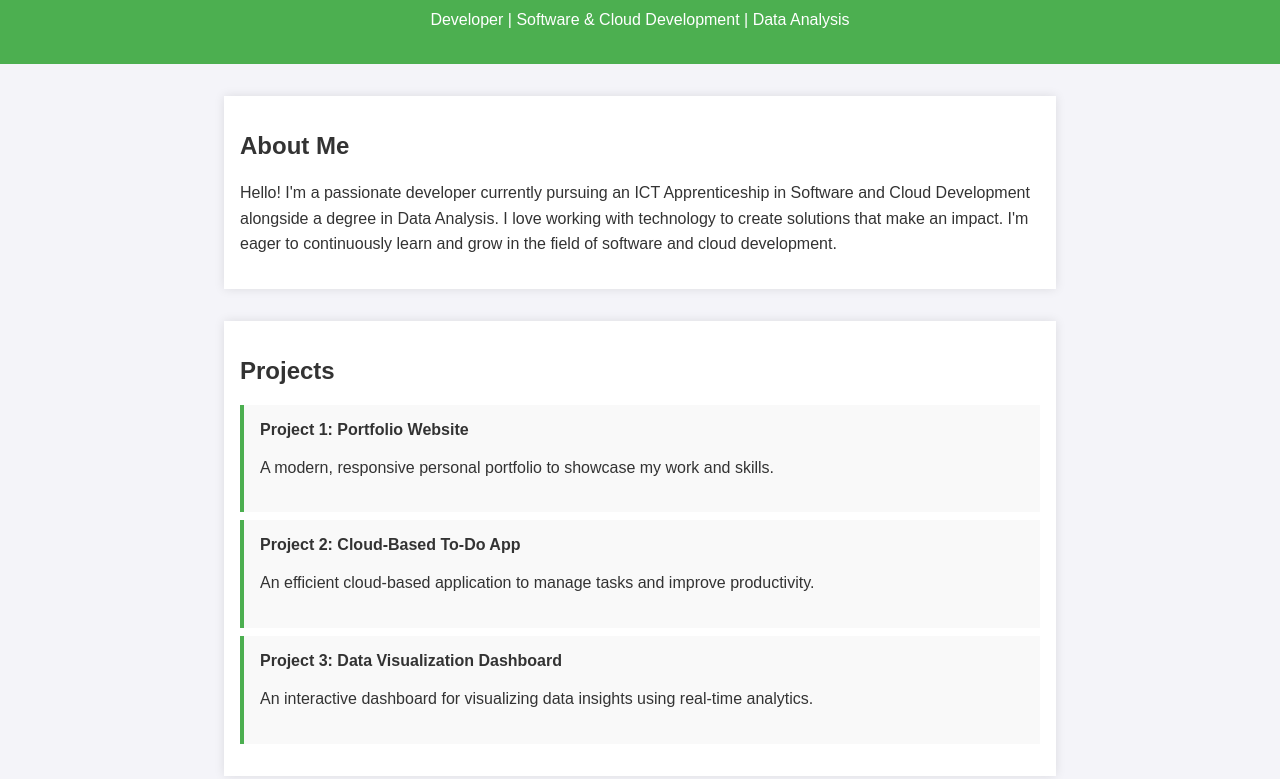
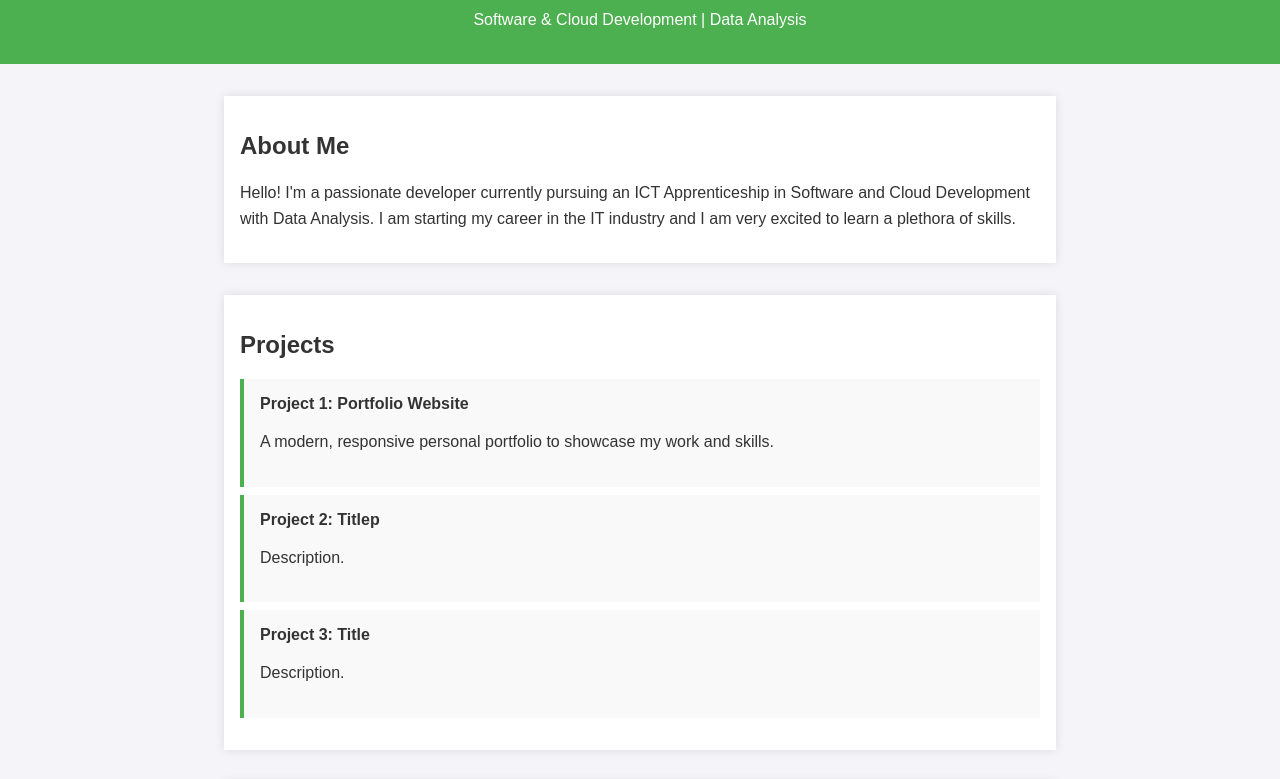
Before and after one commit to Jaffa550/Jaffa550.github.io, a plain HTML site: page index.html in a window 1280 px wide. Shown: the part 89-868 px from the top of the page. Drawn offline with Linux system fonts and the light colour scheme.

Commit message:
Update index.html

```diff
--- a/index.html
+++ b/index.html
@@ -59,13 +59,13 @@
 <body>
 
     <header>
-        <h1>Your Name</h1>
-        <p>Developer | Software & Cloud Development | Data Analysis</p>
+        <h1>Josh Taylor</h1>
+        <p>Software & Cloud Development | Data Analysis</p>
     </header>
 
     <section>
         <h2>About Me</h2>
-        <p>Hello! I'm a passionate developer currently pursuing an ICT Apprenticeship in Software and Cloud Development alongside a degree in Data Analysis. I love working with technology to create solutions that make an impact. I'm eager to continuously learn and grow in the field of software and cloud development.</p>
+        <p>Hello! I'm a passionate developer currently pursuing an ICT Apprenticeship in Software and Cloud Development with Data Analysis. I am starting my career in the IT industry and I am very excited to learn a plethora of skills.</p>
     </section>
 
     <section>
@@ -76,12 +76,12 @@
                 <p>A modern, responsive personal portfolio to showcase my work and skills.</p>
             </li>
             <li>
-                <strong>Project 2: Cloud-Based To-Do App</strong>
-                <p>An efficient cloud-based application to manage tasks and improve productivity.</p>
+                <strong>Project 2: Titlep</strong>
+                <p>Description.</p>
             </li>
             <li>
-                <strong>Project 3: Data Visualization Dashboard</strong>
-                <p>An interactive dashboard for visualizing data insights using real-time analytics.</p>
+                <strong>Project 3: Title</strong>
+                <p>Description.</p>
             </li>
         </ul>
     </section>
@@ -89,9 +89,9 @@
     <section>
         <h2>Connect with Me</h2>
         <div class="social-links">
-            <a href="https://linkedin.com/in/your-linkedin-profile" target="_blank">LinkedIn</a>
-            <a href="https://github.com/your-github-profile" target="_blank">GitHub</a>
-            <a href="mailto:your.email@example.com">Email</a>
+            <a href="https://linkedin.com/in/josh-taylor-55750521a?" target="_blank">LinkedIn</a>
+            <a href="https://github.com/jaffa550" target="_blank">GitHub</a>
+            <a href="mailto:joshdimbleby@outlook.com">Email</a>
         </div>
     </section>
 
```
